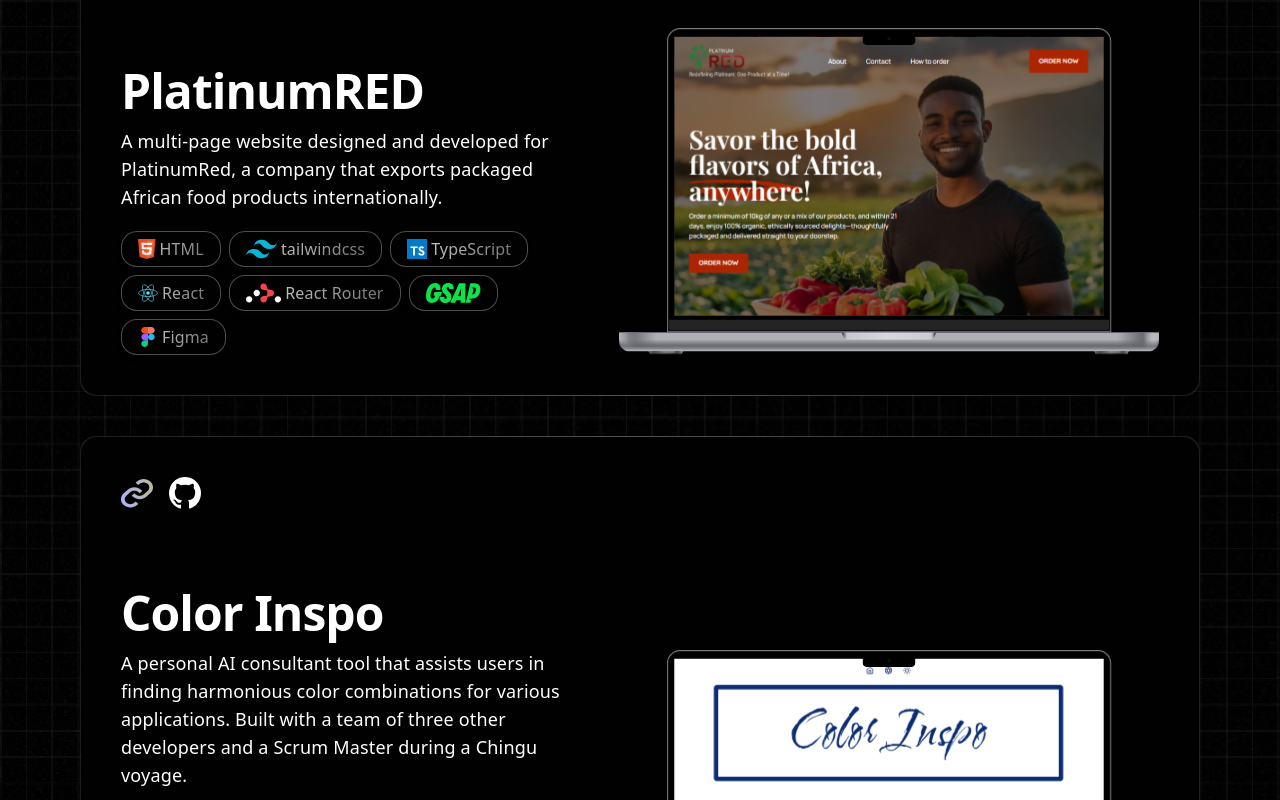
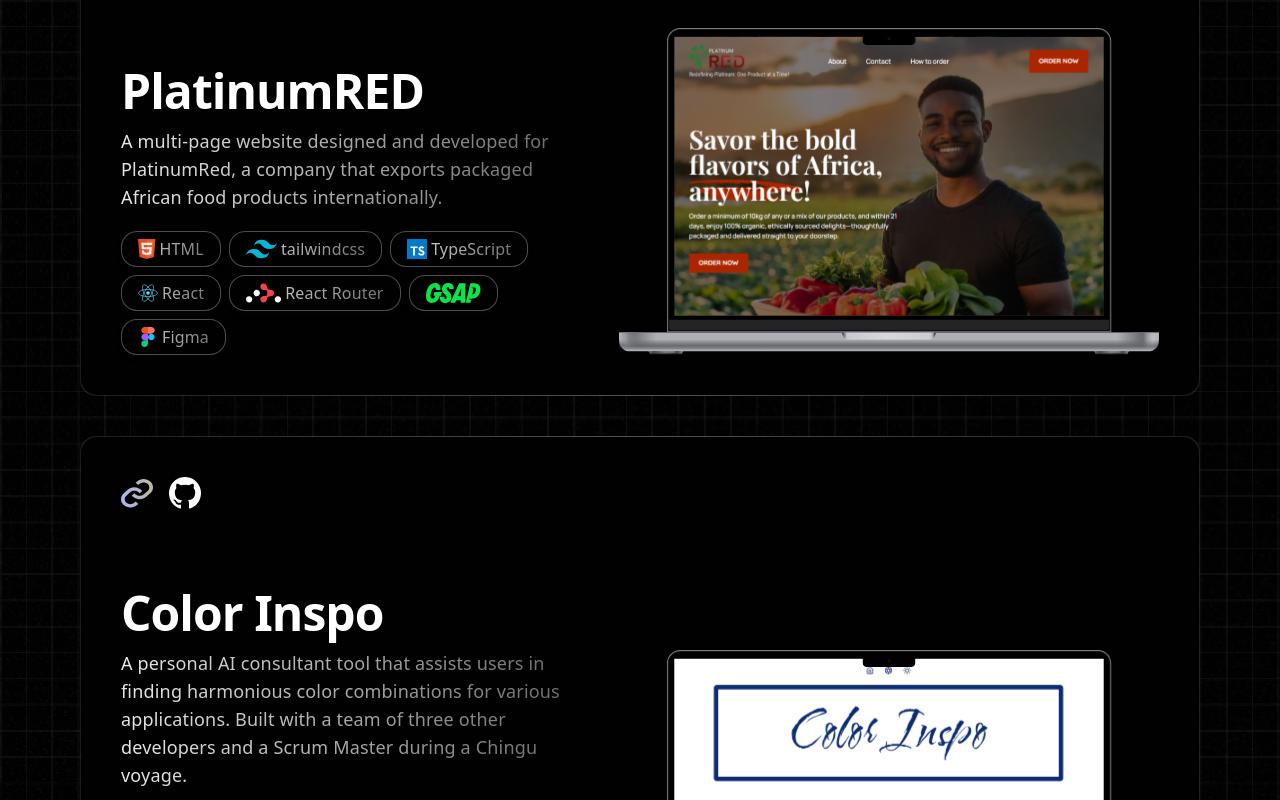
Before and after one commit to VriaA/portfolio, a React (Vite) app: page / in a window 1280 px wide. Shown: the part 1800-2600 px from the top of the page. Built offline with nearby package versions, Linux system fonts and the light colour scheme; a web font is replaced by a local one.

Commit message:
change project description text color

```diff
--- a/src/components/Projects.tsx
+++ b/src/components/Projects.tsx
@@ -53,7 +53,7 @@ export default function Projects(): JSX.Element {
                                     }
                                     <div>
                                         <h4 className="font-satoshi font-bold text-[28px] lg:text-5xl leading-none -tracking-[.02em]">{name}</h4>
-                                        <p className="mt-3 font-satoshi font-medium text-base lg:text-lg leading-[150%] tracking-[.01em]">{description}</p>
+                                        <p className="bg-metallic-text text-transparent bg-clip-text mt-3 font-satoshi font-medium text-base lg:text-lg leading-[150%] tracking-[.01em]">{description}</p>
 
                                         <div className="flex flex-wrap gap-1 lg:gap-2 w-full mt-5">
                                             {technologiesUsed.map((tech) => {
```
